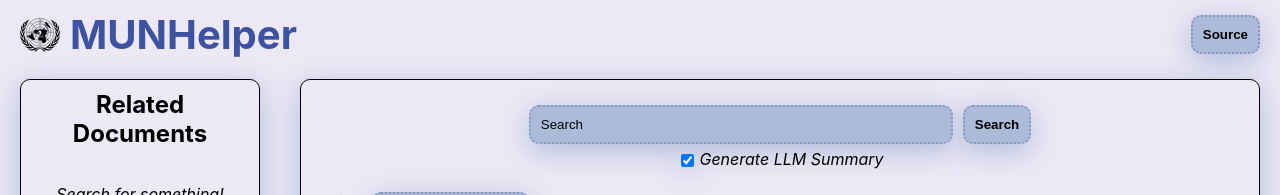
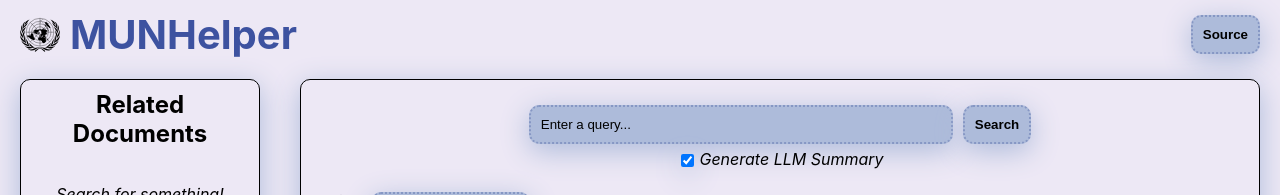
Before and after one commit to Mahasvan/munhelper-frontend, a React (Create React App) app: page / in a window 1280 px wide. Shown: the top 195 px of the page. Built offline with nearby package versions, Linux system fonts and the light colour scheme.

Commit message:
Change searchbox placeholder

```diff
--- a/src/components/searchbox/Searchbox.jsx
+++ b/src/components/searchbox/Searchbox.jsx
@@ -68,7 +68,7 @@ const Searchbox = () => {
       <div className='searchbox'>
         <form className='searchbox__form' onSubmit={handle_query}>
             <div className='searchbox__form-top'>
-              <input type="text" placeholder="Search" name="query" onChange={(e) => setQuery(e.target.value)}/>
+              <input type="text" placeholder="Enter a query..." name="query" onChange={(e) => setQuery(e.target.value)}/>
               <button type="submit">Search</button>
             </div>
             <div className='searchbox__form-bottom'>
```
